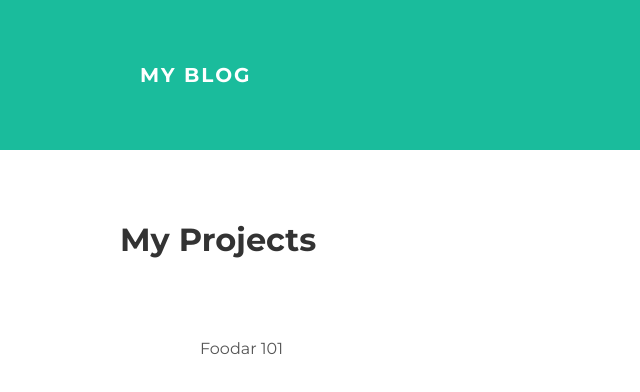
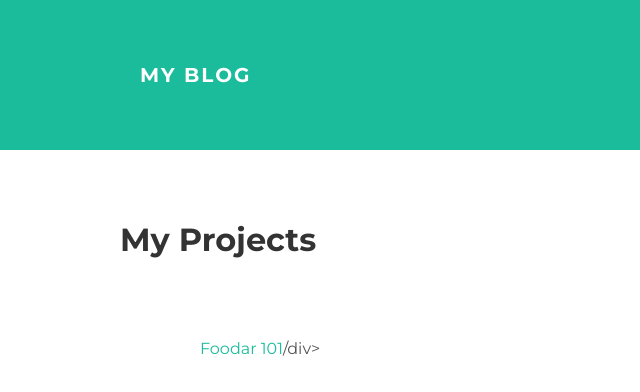
Before and after one commit to okiyitooo/okiyitooo.github.io, a plain HTML site: page Projects.html in a window 1280 px wide. Shown: the full height of the page, 0-640 px from the left. Drawn offline with Linux system fonts and the light colour scheme.

Commit message:
Update Projects.html

```diff
--- a/Projects.html
+++ b/Projects.html
@@ -37,7 +37,7 @@
       </div>
     </div>
     <div class="content"><h1>My Projects</h1>
-        <div class="center rund"><div class="rund box" href="https://okiyitooo.github.io/rodaaf.github.io/">Foodar 101</div></div>
+        <div class="center rund"><div class="rund box"><a href="https://okiyitooo.github.io/rodaaf.github.io/">Foodar 101</a>/div></div>
     </div>
 </body>
 </html>
```
